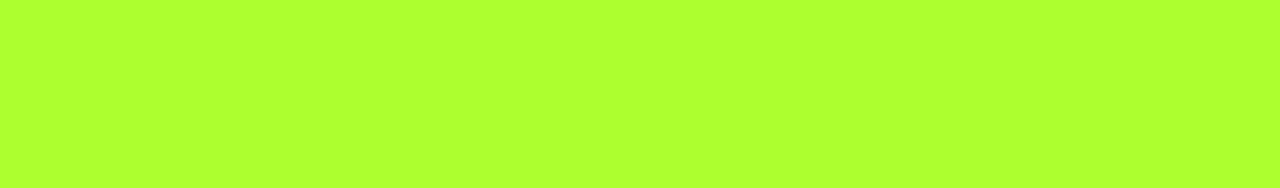
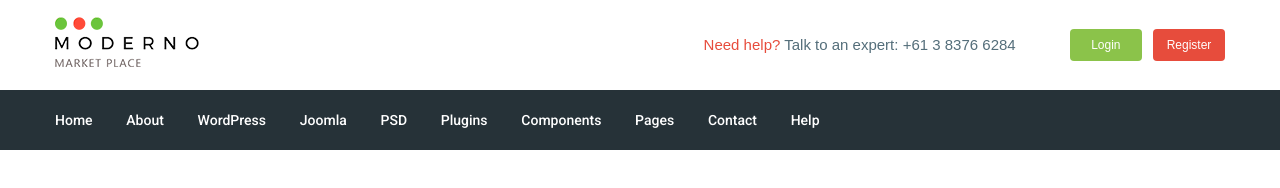
Before and after one commit to Soul1/moderno, a website: page app/index.html in a window 1280 px wide. Drawn offline with nearby package versions, Linux system fonts and the light colour scheme; files that its build step writes are made by us from their sources.

Commit message:
added header

```diff
--- a/app/index.html
+++ b/app/index.html
@@ -5,13 +5,97 @@
   <meta charset="UTF-8">
   <meta name="viewport" content="width=device-width, initial-scale=1.0">
   <meta http-equiv="X-UA-Compatible" content="ie=edge">
+  <link href="https://fonts.googleapis.com/css?family=Roboto:500,700&display=swap" rel="stylesheet">
   <link rel="stylesheet" href="css/libs.min.css">
   <link rel="stylesheet" href="css/style.min.css">
   <title>Document</title>
 </head>
 
 <body>
+  <header class="header">
+    <div class="header__top">
+      <div class="container">
+        <div class="header__top-inner">
+          <div class="header__logo">
+            <a href="#">
+              <img src="img/logo.png" alt="">
+            </a>
+          </div>
+         <div class="header__text">
+          <a href="#">
+            <span>Need help?</span>
+          </a>
+          Talk to an expert:
+          <a class="header__phone" href="tel:+61 3 8376 6284">+61 3 8376 6284</a>
+         </div>
+         <div class="header__box">
+          <a href="#" class="basket"></a>
+          <a href="" class="header__btn header__btn-login">Login</a>
+          <a href="" class="header__btn header__btn-register">Register</a>
+        </div>
+      </div>
+    </div>
+  </div>
+    <div class="header__menu">
+      <div class="container">
+        <nav class="menu">
+          <ul class="menu__list">
+            <li>
+              <a href="#">
+                Home
+              </a>
+            </li>
+            <li>
+              <a href="#">
+                About
+              </a>
+            </li>
+            <li>
+              <a href="#">
+                WordPress
+              </a>
+            </li>
+            <li>
+              <a href="#">
+                Joomla
+              </a>
+            </li>
+            <li>
+              <a href="#">
+                PSD
+              </a>
+            </li>
+            <li>
+              <a href="#">
+                Plugins
+              </a>
+            </li>
+            <li>
+              <a href="#">
+                Components
+              </a>
+            </li>
+            <li>
+              <a href="#">
+                Pages
+              </a>
+            </li>
+            <li>
+              <a href="#">
+                Contact
+              </a>
+            </li>
+            <li>
+              <a href="#">
+                Help
+              </a>
+            </li>
+          </ul>
+        </nav>
+      </div>
+    </div>
 
+  </header>
   <script src="https://ajax.googleapis.com/ajax/libs/jquery/3.4.1/jquery.min.js"></script>
   <script src='js/libs.min.js'></script>
   <script src='js/main.min.js'></script>
--- /dev/null
+++ b/app/scss/_fonts.scss
@@ -0,0 +1,8 @@
+@font-face {
+  font-family: "Roboto-Regular", sans-serif;
+  src: url('../fonts/Roboto-Regular.woff2') format("woff2"),
+       url('../fonts/Roboto-Regular.woff') format("woff");
+       font-weight: 400;
+       font-display: swap;
+
+}
--- /dev/null
+++ b/app/scss/_global.scss
@@ -0,0 +1,31 @@
+html {
+  box-sizing: border-box;
+}
+*,
+*::after,
+*::before {
+  box-sizing: inherit;
+}
+a {
+  display: inline-block;
+  text-decoration: none;
+  color: $text;
+}
+ul,
+li {
+  margin: 0;
+  padding: 0;
+  list-style: none;
+}
+body {
+  font-family: "Roboto-Regular", sans-serif;
+  font-size: 15px;
+  line-height: 24px;
+  font-weight: 400;
+  color: $text;
+}
+.container {
+  max-width: 1200px;
+  margin: 0 auto;
+  padding: 0px 15px;
+}
--- /dev/null
+++ b/app/scss/_vars.scss
@@ -0,0 +1,4 @@
+$text: #546e7a;
+$red: #e74c3c;
+$green: #8bc34a;
+$bg: #263238;
--- a/app/scss/style.scss
+++ b/app/scss/style.scss
@@ -1,11 +1,54 @@
-html{
-  box-sizing: border-box;
+@import 'vars';
+@import 'global';
+@import 'fonts';
+
+.header__top-inner{
+  display: flex;
+  justify-content: space-between;
+  height: 90px;
+  align-items: center;
 }
-*,
-*::after,
-*::before{
-  box-sizing: inherit;
+.header__text{
+  margin-left: auto;
+  margin-right: 50px;
+  span{
+    color: $red;
+  }
 }
-body{
-  background: greenyellow;
+.header__btn{
+  padding: 4px;
+  width: 72px;
+  border-radius: 4px;
+  text-align: center;
+  color: #fff;
+  font-size: 12px;
 }
+.header__btn-login{
+  background-color: $green;
+}
+.header__btn-register{
+  background-color: $red;
+  margin-left: 7px;
+}
+.header__menu{
+  background-color: $bg;
+}
+.menu{
+  display: flex;
+  align-items: center;
+  height: 60px;
+  font-family: 'Roboto', sans-serif;
+  font-weight: 500;
+}
+.menu__list{
+  li{
+    display: inline-block;
+    & + li{
+      margin-left: 30px;
+  }
+  }
+  a{
+    color: #fff;
+    font-size: 14px;
+  }
+}
--- a/gulpfile.js
+++ b/gulpfile.js
@@ -8,7 +8,7 @@ let gulp = require('gulp'),
   cssmin = require('gulp-cssmin');
 
 gulp.task('sass', function () {
-  return gulp.src('app/scss/style.scss')
+  return gulp.src('app/scss/**/*.scss')
     .pipe(sass({ outputStyle: 'compressed' }))
     .pipe(rename({ suffix: '.min' }))
     .pipe(autoprefixer({
@@ -59,7 +59,7 @@ gulp.task('browser-sync', function() {
 });
 
 gulp.task('watch', function () {
-  gulp.watch('app/scss/style.scss', gulp.parallel('sass'))
+  gulp.watch('app/scss/**/*.scss', gulp.parallel('sass'))
   gulp.watch('app/*.html', gulp.parallel('html'))
   gulp.watch('app/js/*.js', gulp.parallel('js'))
 });
```
Also changed, not shown: app/fonts/Roboto-Regular.woff (added), app/fonts/Roboto-Regular.woff2 (added), app/img/logo.png (added).
